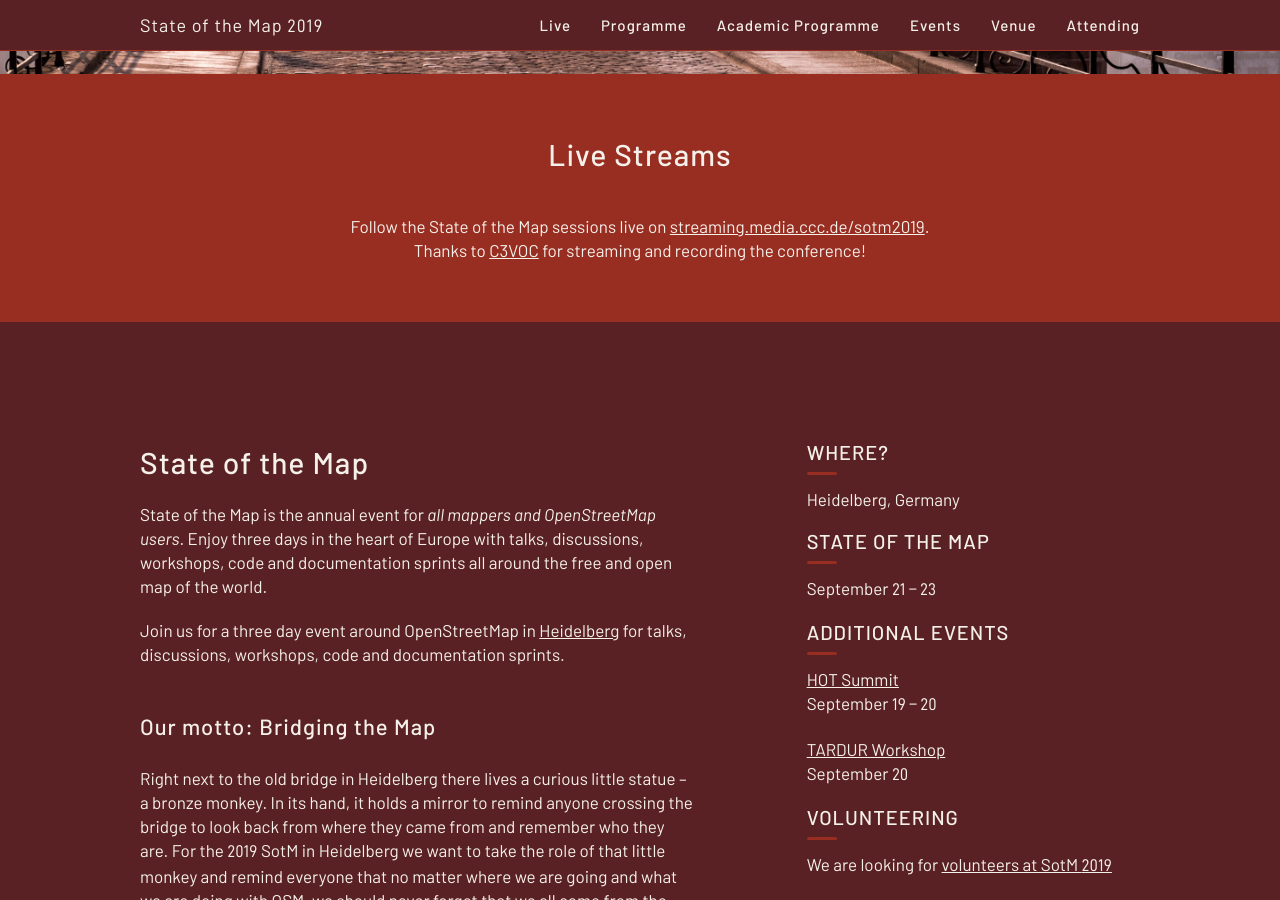
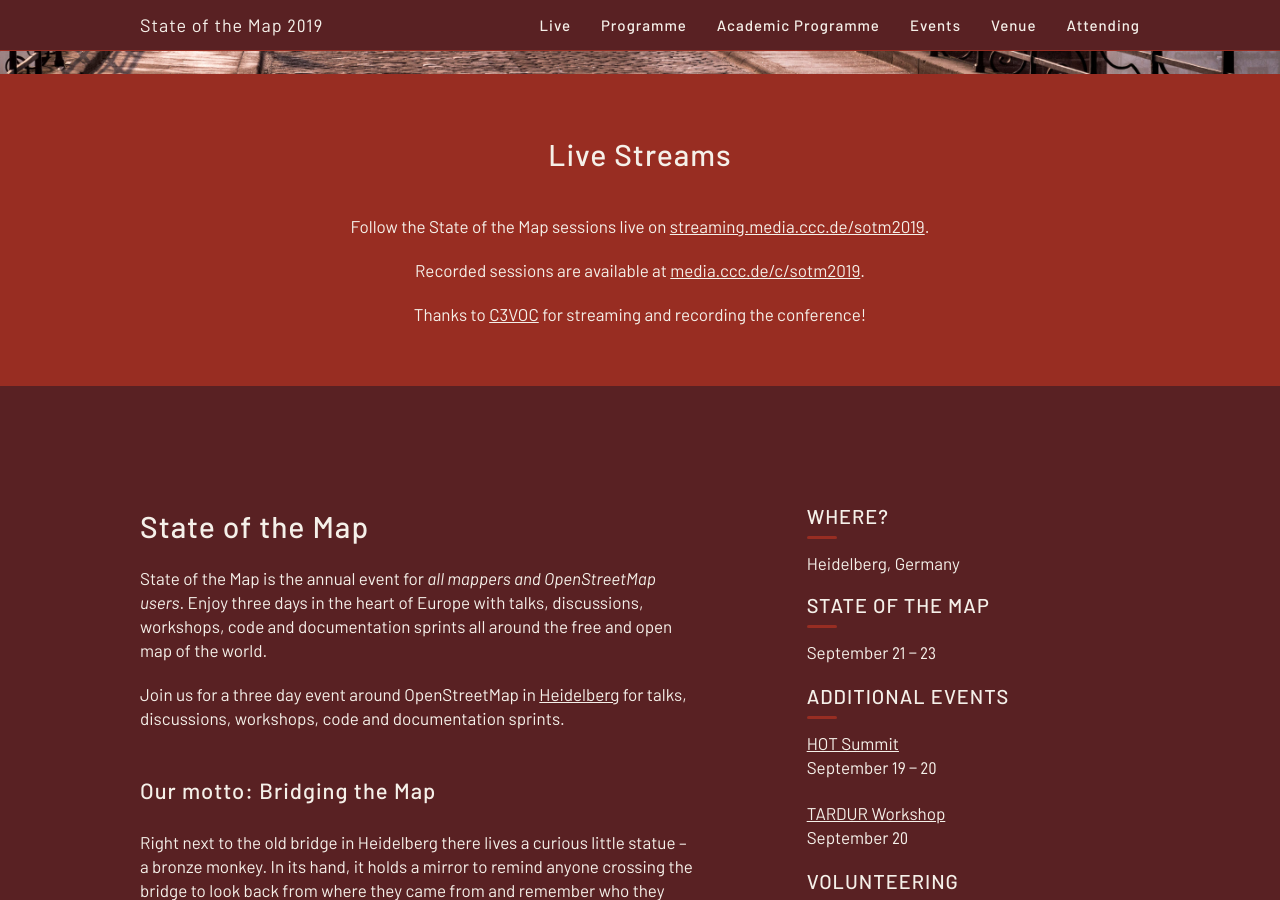
Before and after one commit to openstreetmap/stateofthemap-2019, a Jekyll site: the page built from index.html, in a window 1280 px wide and 900 px high, scrolled down 826 px. Built offline with Jekyll 4.4.1, drawn with Linux system fonts in a browser that asks for light colours.

Commit message:
add link to video recordings on media.ccc.de

```diff
--- a/_includes/video.html
+++ b/_includes/video.html
@@ -1,9 +1,16 @@
 <section class="center page" id="streaming">
 	<div class="limiter pad4y">
     <h1 class="pad2y">Live Streams</h1>
-    <p class="pad2y">
-      Follow the State of the Map sessions live on <a href="https://streaming.media.ccc.de/sotm2019/">streaming.media.ccc.de/sotm2019</a>.<br>
-      Thanks to <a href="https://twitter.com/c3voc">C3VOC</a> for streaming and recording the conference!
-    </p>
+    <div class="pad2y">
+      <p>
+				Follow the State of the Map sessions live on <a href="https://streaming.media.ccc.de/sotm2019/">streaming.media.ccc.de/sotm2019</a>.
+			</p>
+			<p>
+				Recorded sessions are available at <a href="https://media.ccc.de/c/sotm2019">media.ccc.de/c/sotm2019</a>.
+			</p>
+      <p>
+				Thanks to <a href="https://twitter.com/c3voc">C3VOC</a> for streaming and recording the conference!
+			</p>
+    </div>
   </div>
 </section>
```
